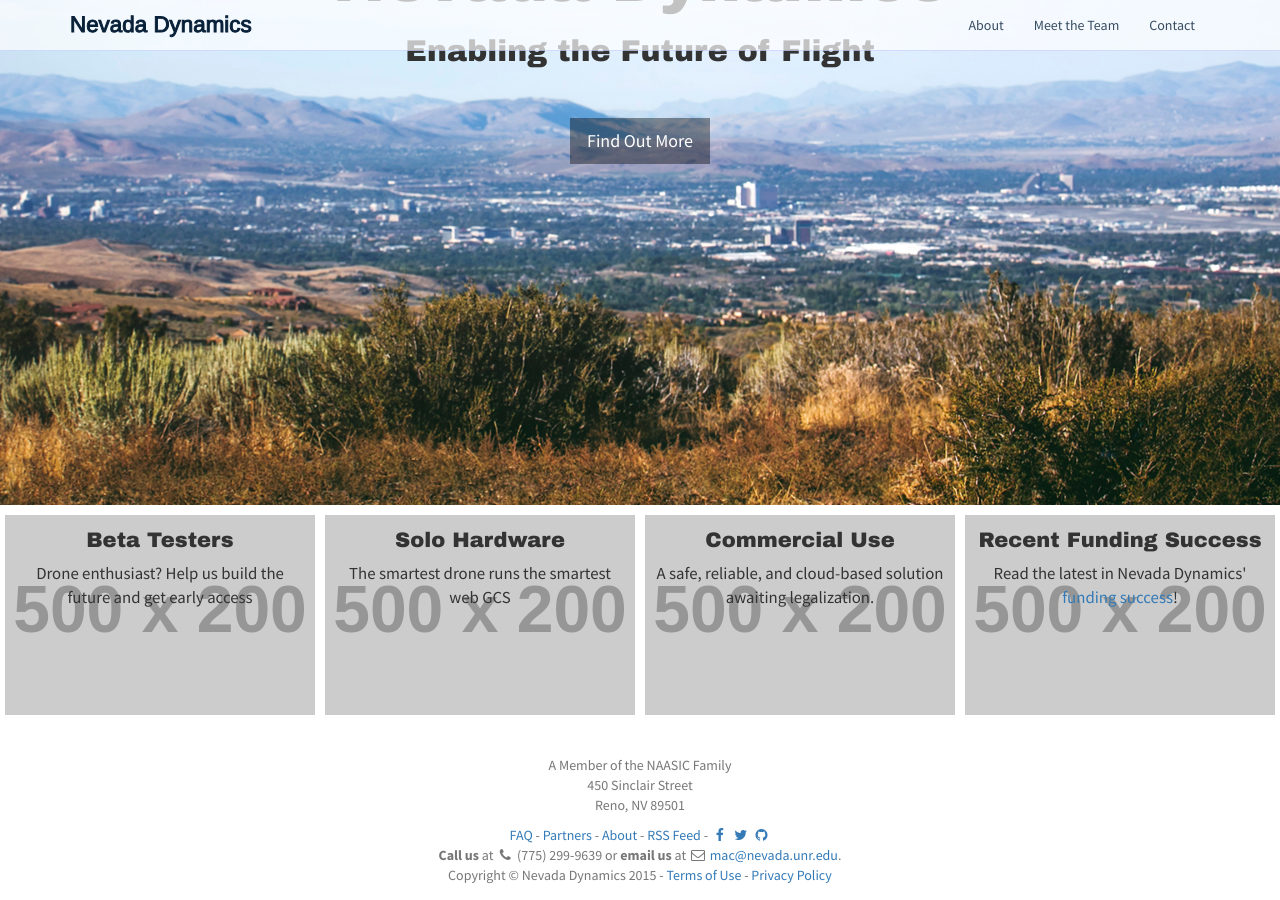
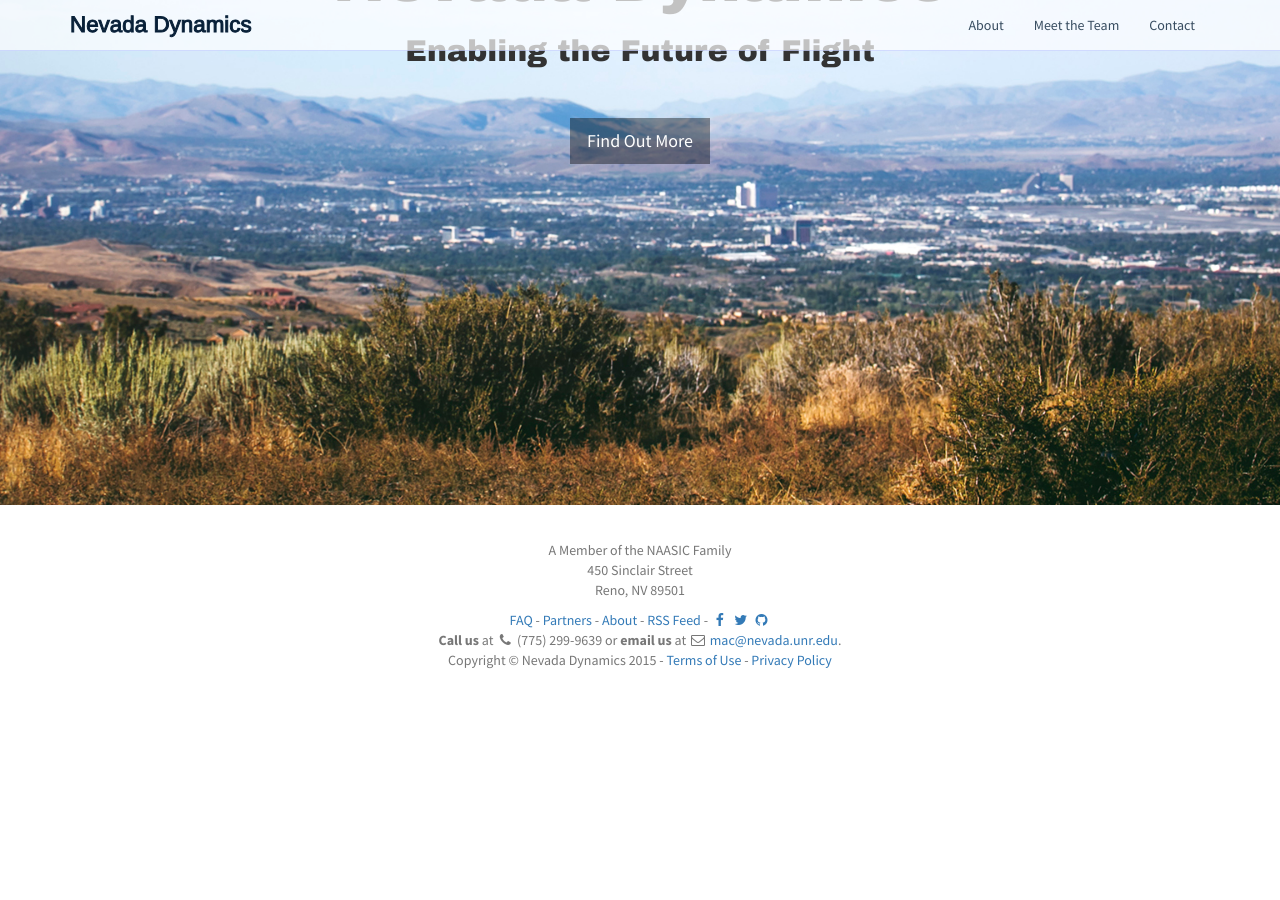
Before and after one commit to NevadaDynamics/NevadaDynamics.github.io, a Jekyll site: the page built from index.html, in a window 1280 px wide and 900 px high, scrolled down 395 px. Built offline with Jekyll 4.4.1, drawn with Linux system fonts in a browser that asks for light colours; nearby versions of some CDN libraries; Markdown is read by kramdown in place of the engine named in the settings; after the commit the page ends 1080 px from its top, so only the background shows below that.

Commit message:
prep for conference

```diff
--- a/index.html
+++ b/index.html
@@ -8,43 +8,6 @@
 		<br>
 	</h2>
 	<br>
-	<a href="#content" class="btn btn-dark btn-lg">Find Out More</a>
+	<a href="#about" class="btn btn-dark btn-lg">Find Out More</a>
 </div>
 </header>
-<section class="content">
-	<!-- content blocks below -->
-	<section id="content" class="about feat-blocks">
-		<div class="content-row">
-			<!--Block 1-->
-			<div class="row-block">
-				<div class="bg-imgX bg-img1 text-center">
-					<h2>Beta Testers</h2>
-					<p>Drone enthusiast? Help us build the future and get early access</p>
-				</div>
-			</div>
-			<!--Block 2-->
-			<div class="row-block">
-				<div class="bg-imgX bg-img2 text-center">
-					<h2>Solo Hardware</h2>
-					<p>The smartest drone runs the smartest web GCS</p>
-				</div>
-			</div>
-			<!--Block 3-->
-			<div class="row-block">
-				<div class="bg-imgX bg-img3 text-center">
-					<h2>Commercial Use</h2>
-					<p>A safe, reliable, and cloud-based solution awaiting legalization.</p>
-				</div>
-			</div>
-			<!--Block 4-->
-			<div class="row-block">
-				<div class="bg-imgX bg-img4 text-center">
-					<h2>Recent Funding Success</h2>
-					<p>Read the latest in Nevada Dynamics' <a href="#">funding success</a>!</p>
-				</div>
-			</div>
-			<!-- /.content-row -->
-		</div>
-		<!-- /.container -->
-	</section>
-</section>
```
Also changed, not shown: 1 other file.
